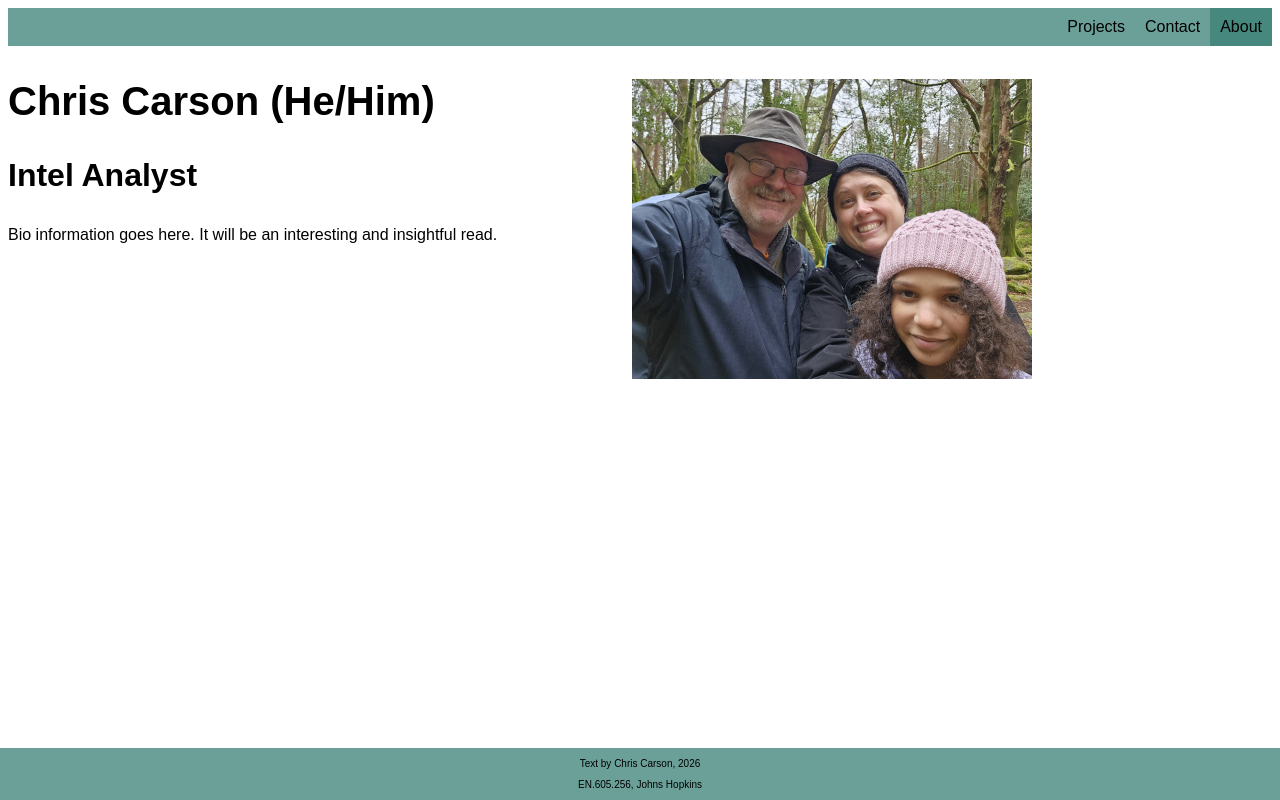
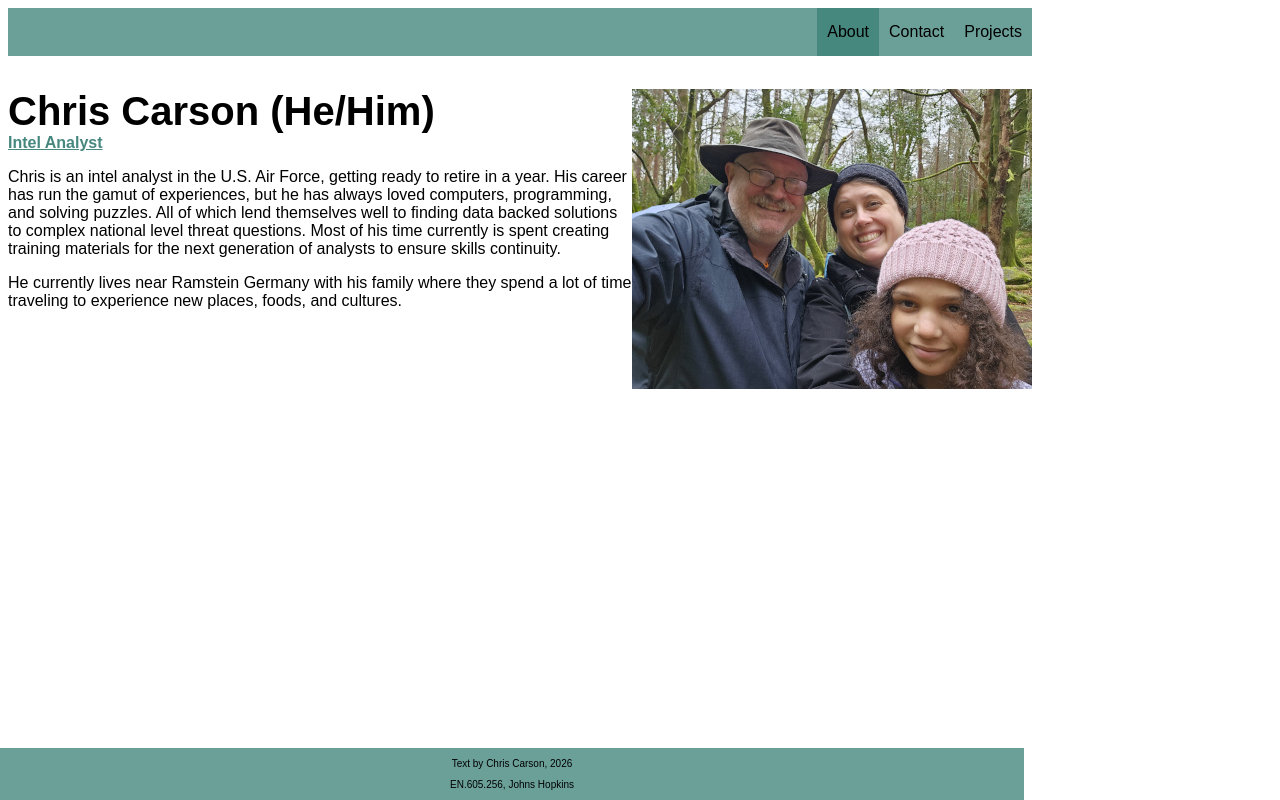
Before and after one commit to theinfn8/jhu_software_concepts, a Flask app: page / in a window 1280 px wide. Run offline with Flask 3, Linux system fonts and the light colour scheme.

Commit message:
Modified base format to implement blueprints, added projects page, restructured directory tree

```diff
--- /dev/null
+++ b/Module 1/app/core/__init__.py
@@ -0,0 +1,5 @@
+from flask import Blueprint
+
+bp = Blueprint('core', __name__, template_folder="templates", static_folder="static", static_url_path='/core/static')
+
+from app.core import routes
--- /dev/null
+++ b/Module 1/app/core/routes.py
@@ -0,0 +1,21 @@
+from flask import render_template, send_from_directory
+from app.core import bp
+import os
+
+@bp.route('/')
+@bp.route('/about')
+def home():
+    #return "Test good"
+    return render_template('home.html')
+
+@bp.route('/contact')
+def contact():
+    return render_template('contact.html')
+
+@bp.route('/projects')
+def projects():
+    return "Project info here"
+
+#@bp.route('/favicon.ico')
+#def favicon():
+#    return send_from_directory(os.path.join(app.root_path, 'static'), 'favicon.ico', mimetype='image/vnd.microsoft.icon')
--- a/Module 1/static/css/main.css
+++ b/Module 1/app/core/static/css/main.css
@@ -2,6 +2,11 @@
     font-family: Arial, Helvetica, sans-serif;
     background-color: White;
     color: Black;
+
+}
+
+body{
+    max-width: 1024px;
 }
 
 nav {
@@ -17,20 +22,32 @@ ul {
     margin: 0;
     overflow: hidden;
     background-color: #6ba099;
+    display: flex;
+    justify-content: right;
 }
 
-ul li {
-    float: right;
+ul li a {
+    display: block;
     background-color: #6ba099;
-    padding: 10px;
+    padding: 15px 10px;
+    text-decoration: none;
 }
 
-ul li:hover {
+ul li a:hover {
     background-color: #46877e;
 }
 
 .selected {
     background-color: #46877e;
+}
+
+.subheading {
+    font-weight: bold;
+    font-size: 1rem;
+    text-decoration: underline;
+    color: #46877e;
+    padding: 0px;
+    margin-top: 0px;
 }
 
 .biopic {
@@ -46,6 +63,7 @@ footer {
     left: 0;
     bottom: 0;
     width: 100%;
+    max-width: 1024px;
     font-weight: lighter;
     font-size: x-small;
     text-align: center;
@@ -60,6 +78,7 @@ footer p {
 h2 {
     font-weight: bold;
     font-size: 2.5rem;
+    margin-bottom: 0px;
 }
 
 h3 {
--- /dev/null
+++ b/Module 1/app/core/templates/base.html
@@ -0,0 +1,22 @@
+<!DOCTYPE html>
+<html>
+    <head>
+        <title>About Me</title>
+        <link rel="shortcut icon" href="{{url_for('core.static', filename='favicon.ico')}}"/>
+        <link rel="stylesheet" href="{{url_for('core.static',filename='css/main.css')}}" />
+    </head>
+    <body>
+        <nav>
+            <ul>
+                {% block menu %} {% endblock %}
+            </ul>
+        </nav>
+        <main>
+            {% block content %} {% endblock %}
+        </main>
+        <footer>
+            <p>Text by Chris Carson, 2026</p>
+            <p>EN.605.256, Johns Hopkins</p>
+        </footer>
+    </body>
+</html>
--- /dev/null
+++ b/Module 1/app/core/templates/home.html
@@ -0,0 +1,17 @@
+{% extends 'base.html' %}
+{% block menu %}
+                <li><a href="{{url_for('core.home')}}" class="selected">About</a></li>
+                <li><a href="{{url_for('core.contact')}}">Contact</a></li>
+                <li><a href="{{url_for('core.projects')}}">Projects</a></li>
+{% endblock %}
+{% block content %}
+    <img src="{{url_for('core.static', filename='img/chris.jpg')}}" class="biopic"/>
+    <h2>Chris Carson (He/Him)</h2>
+    <h3 class="subheading">Intel Analyst</h3>
+
+    <p>
+        Chris is an intel analyst in the U.S. Air Force, getting ready to retire in a year. His career has run the gamut of experiences, but he has always loved computers, programming, and solving puzzles. All of which lend themselves well to finding data backed solutions to complex national level threat questions. Most of his time currently is spent creating training materials for the next generation of analysts to ensure skills continuity.
+    </p>
+        He currently lives near Ramstein Germany with his family where they spend a lot of time traveling to experience new places, foods, and cultures.
+    </p>
+{% endblock %}
--- a/Module 1/run.py
+++ b/Module 1/run.py
@@ -1,20 +1,9 @@
 from flask import Flask, render_template
+from app.core import bp as core_bp
 
 # Construct app
-app = Flask(__name__)
-
-# Bind route for root
-@app.route('/')
-def home():
-    return render_template('home.html')
-
-@app.route('/contact')
-def contact():
-    return "Contact info here."
-
-@app.route('/projects')
-def projects():
-    return "Project info here"
+app = Flask(__name__,static_folder='static')
+app.register_blueprint(core_bp)
 
 if __name__=='__main__':
     app.run(host='0.0.0.0', port=8080)
--- a/Module 1/templates/home.html
+++ /dev/null
@@ -1,30 +0,0 @@
-<!DOCTYPE html>
-<html>
-    <head>
-        <title>About Me</title>
-        <link rel="stylesheet" href="{{url_for('static',filename='css/main.css')}}" />
-    </head>
-    <body>
-        <nav>
-            <ul>
-                <li class="selected">About</li>
-                <li>Contact</li>
-                <li>Projects</li>
-            </ul>
-        </nav>
-        <main>
-            <img src="{{url_for('static', filename='img/chris.jpg')}}" class="biopic"/>
-            <h2>Chris Carson (He/Him)</h2>
-            <h3>Intel Analyst</h3>
-
-            <p>
-                Bio information goes here. It will be an interesting and insightful read.
-
-            </p>
-        </main>
-        <footer>
-            <p>Text by Chris Carson, 2026</p>
-            <p>EN.605.256, Johns Hopkins</p>
-        </footer>
-    </body>
-</html>
```
Also changed, not shown: Module 1/app/core/templates/contact.html (added, +16 -0 lines), Module 1/README.txt, Module 1/app/__init__.py (added), Module 1/app/core/static/favicon.ico (added), Module 1/app/core/static/img/chris.jpg (renamed from Module 1/static/img/chris.jpg), Module 1/app/core/templates/projects.html (added).
